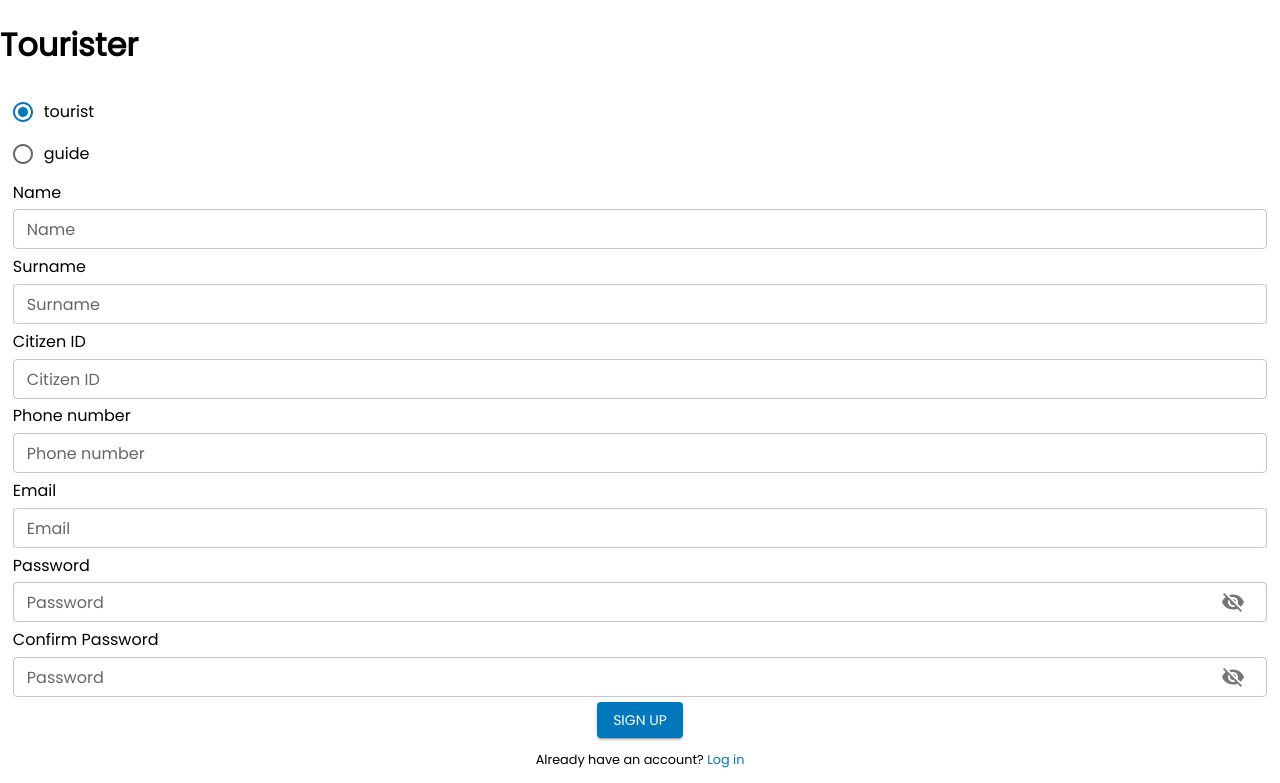
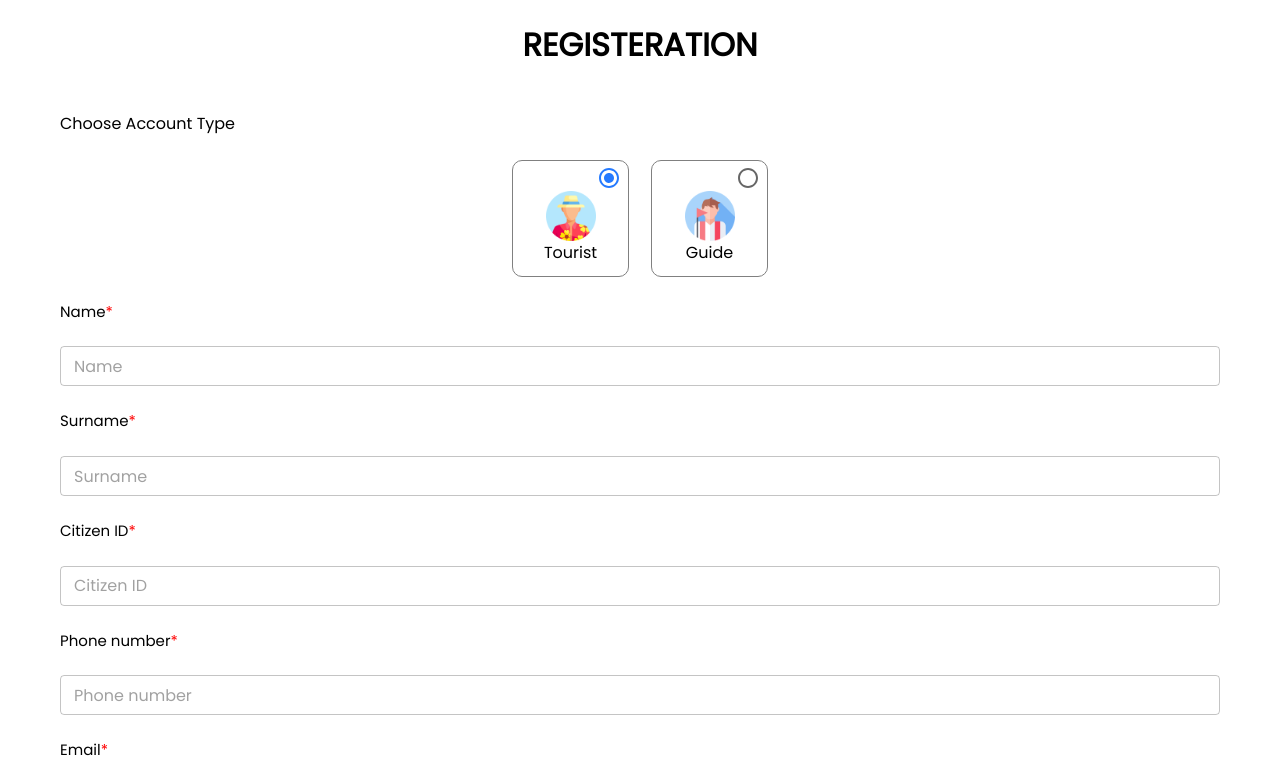
Before and after one commit to 2110336-2565-2/sec1_Group7_Tourister, a Next.js app in the folder frontend/: page /register in a window 1280 px wide. Shown: the top 783 px of the page. Built offline with nearby package versions, Linux system fonts and the light colour scheme.

Commit message:
fix styling

```diff
--- a/frontend/components/formInput/FormInputPassword.tsx
+++ b/frontend/components/formInput/FormInputPassword.tsx
@@ -1,8 +1,8 @@
 import { Controller } from "react-hook-form";
-import { TextField, FormControl, InputLabel, OutlinedInput, InputAdornment, IconButton } from "@mui/material";
-import { Visibility, VisibilityOff } from "@mui/icons-material";
+import { TextField, InputAdornment, IconButton } from "@mui/material";
+import { LockOutlined, VisibilityOffOutlined, VisibilityOutlined } from "@mui/icons-material";
 import { FormInputProps } from "./formInputProps";
-export const FormInputPassword = ({name, control, label, showPassword, handleClickShowPassword, handleMouseDownPassword} : FormInputProps ) => {
+export const FormInputPassword = ({name, control, showPassword, handleClickShowPassword, handleMouseDownPassword} : FormInputProps ) => {
     return (
         <Controller
             name={name}
@@ -13,7 +13,7 @@ export const FormInputPassword = ({name, control, label, showPassword, handleCli
             formState,
             })=>(
             <TextField
-                label='Password'
+                placeholder='Password'
                 variant="outlined"
                 type={showPassword ? "text" : "password"} // <-- This is where the magic happens
                 onChange={onChange}
@@ -22,6 +22,11 @@ export const FormInputPassword = ({name, control, label, showPassword, handleCli
                 error={Boolean(error)}
                 helperText={error ? error.message : null}
                 InputProps={{ // <-- This is where the toggle button is added.
+                    startAdornment: (
+                    <InputAdornment position="start">
+                        <LockOutlined />
+                    </InputAdornment>
+                    ),
                     endAdornment: (
                     <InputAdornment position="end">
                     <IconButton
@@ -29,7 +34,7 @@ export const FormInputPassword = ({name, control, label, showPassword, handleCli
                         onClick={handleClickShowPassword}
                         onMouseDown={handleMouseDownPassword}
                     >
-                        {showPassword ? <Visibility /> : <VisibilityOff />}
+                        {showPassword ? <VisibilityOutlined /> : <VisibilityOffOutlined />}
                     </IconButton>
                     </InputAdornment>
                     )
--- a/frontend/components/formInput/FormInputText.tsx
+++ b/frontend/components/formInput/FormInputText.tsx
@@ -20,7 +20,7 @@ export const FormInputText = ({ name, control, label, readonly }: FormInputProps
           onChange={onChange}
           value={value}
           fullWidth
-          label={label}
+          placeholder={label}
           variant="outlined"
           InputProps={{
             readOnly: readonly
--- a/frontend/components/register/registerForm.tsx
+++ b/frontend/components/register/registerForm.tsx
@@ -1,17 +1,18 @@
 import { useState } from "react";
 import { useForm } from "react-hook-form";
 import { yupResolver } from "@hookform/resolvers/yup"
-import { Button } from "@mui/material"
-import styled from 'styled-components'
 import Link from 'next/link';
 
 import { validationSchema, FormData, defaultValues} from "./registerSchema";
 import { registerUser } from "@/services/userService";
 import { UserInterface } from "@/interfaces/UserInterface";
 import { FormInputText } from "@/components/formInput/FormInputText";
-import { FormInputPassword } from "@/components/formInput/FormInputPassword";
-import { FormInputRadio } from "@/components/formInput/FormInputRadio";
+import { FormInputHiddenText } from "@/components/formInput/FormInputHiddenText";
 import { COLOR } from "@/theme/globalTheme";
+import { PrimaryButton, RequireFormLabel } from "@/css/styling";
+import { FormInputAccountType } from "../formInput/FormInputAccountType";
+import { Form, FieldName } from "@/css/layout";
+
 
 const registerForm = () => {
   const [showPassword, setShowPassword] = useState(false);
@@ -61,34 +62,35 @@ const registerForm = () => {
   }
 
   return (
-    <form style={{display:'flex', alignItems:'flex-start',flexDirection:'column', margin:'0.8rem',gap:'0.3rem'}} onSubmit={handleSubmit(onSubmit)}>
-      <FormInputRadio name="accountType" control={control} label="" options={[{label: "tourist", value: "tourist"}, { label:"guide", value: "guide" }]}/>
-      <label>Name</label>
+    <Form onSubmit={handleSubmit(onSubmit)}>
+      <FieldName>Choose Account Type</FieldName>
+      <FormInputAccountType name="accountType" control={control} label="" options={[{label: "tourist", value: "tourist"}, { label:"guide", value: "guide" }]}/>
+      <RequireFormLabel className="AsteriskRequired">Name</RequireFormLabel>
       <FormInputText name="name" control={control} label="Name"/>
-      <label>Surname</label>
+      <RequireFormLabel className="AsteriskRequired">Surname</RequireFormLabel>
       <FormInputText name="surname" control={control} label="Surname"/>
-      <label>Citizen ID</label>
+      <RequireFormLabel className="AsteriskRequired">Citizen ID</RequireFormLabel>
       <FormInputText name="citizenId" control={control} label="Citizen ID"/>
       {watchAccountType==="guide" &&
         <>
-          <label>Guide License ID</label>
+          <RequireFormLabel className="AsteriskRequired">Guide License ID</RequireFormLabel>
           <FormInputText name="guideLicenseId" control={control} label="License ID"/>
         </>
       }
-      <label>Phone number</label>
+      <RequireFormLabel className="AsteriskRequired">Phone number</RequireFormLabel>
       <FormInputText name="phoneNumber" control={control} label="Phone number"/>
-      <label>Email</label>
+      <RequireFormLabel className="AsteriskRequired">Email</RequireFormLabel>
       <FormInputText name="email" control={control} label="Email"/>
-      <label>Password</label>
-      <FormInputPassword name="password" control={control} label="Password" showPassword={showPassword} handleClickShowPassword={handleClickShowPassword} handleMouseDownPassword={handleMouseDownPassword} />
-      <label>Confirm Password</label>
-      <FormInputPassword name="confirmPassword" control={control} label="Password" showPassword={showConfirmPassword} handleClickShowPassword={handleClickShowConfirmPassword} handleMouseDownPassword={handleMouseDownPassword} />
-      <Button style={{alignSelf:"center"}} type="submit" variant="contained" >Sign Up </Button>
+      <RequireFormLabel className="AsteriskRequired">Password</RequireFormLabel>
+      <FormInputHiddenText name="password" control={control} label="Password" showPassword={showPassword} handleClickShowPassword={handleClickShowPassword} handleMouseDownPassword={handleMouseDownPassword} />
+      <RequireFormLabel className="AsteriskRequired">Confirm Password</RequireFormLabel>
+      <FormInputHiddenText name="confirmPassword" control={control} label="Confirm Password" showPassword={showConfirmPassword} handleClickShowPassword={handleClickShowConfirmPassword} handleMouseDownPassword={handleMouseDownPassword} />
+      <PrimaryButton style={{alignSelf:"center"}} type="submit" variant="contained" >Sign Up </PrimaryButton>
       <div style={{alignSelf:"center", fontSize:"0.8rem", marginTop:"0.5rem"}}>
         <label>Already have an account? </label>
         <Link href="/login" style={{textDecoration:"none", color:COLOR.primary}}>Log in</Link>
       </div>
-    </form>
+    </Form>
   );
 };
 
--- a/frontend/next.config.js
+++ b/frontend/next.config.js
@@ -3,6 +3,9 @@ const nextConfig = {
   experimental: {
     appDir: true,
   },
+  compiler: {
+    styledComponents: true
+  }
 }
 
 module.exports = nextConfig
--- a/frontend/pages/register/index.tsx
+++ b/frontend/pages/register/index.tsx
@@ -5,7 +5,7 @@ import GuideNavBar from '@/components/layout/guideNavBar';
 const Page  = () => {
   return (
   <>
-    <h1>Tourister</h1>
+    <h1 style={{textAlign: 'center'}}>REGISTERATION</h1>
     <RegisterForm/>
   </>
   );
--- a/frontend/theme/globalTheme.tsx
+++ b/frontend/theme/globalTheme.tsx
@@ -1,5 +1,6 @@
 export const COLOR = {
-  primary: '#0277bd',
+  primary: '#257aff',
   secondary: '#d32f2f',
+  background: '#344CB1',
   error: '#d50000',
 }
```
Also changed, not shown: frontend/pages/login/index.tsx (+5 -4 lines).
